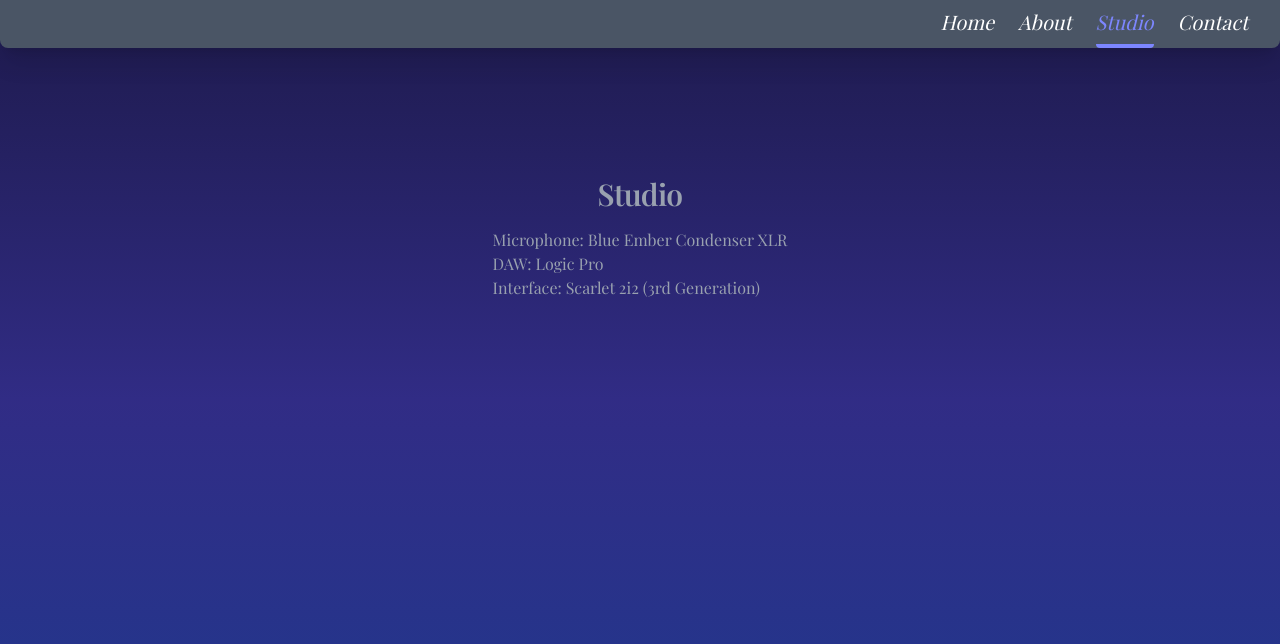
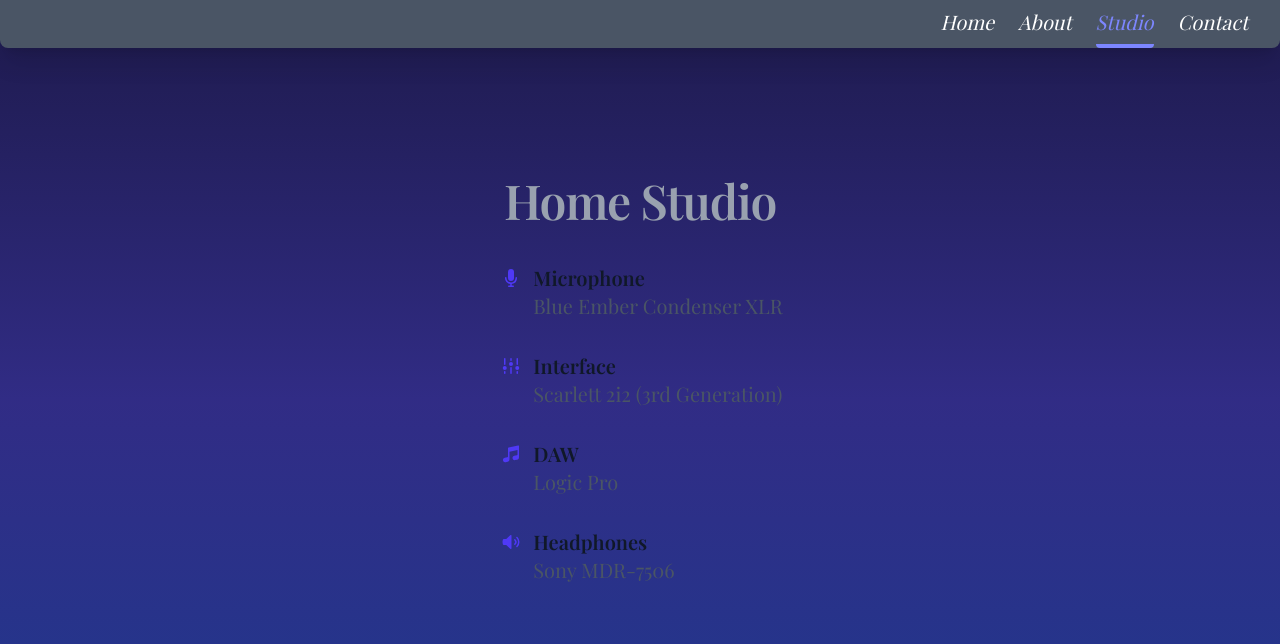
Before and after one commit to PiraTechnics/dyoungevo-portfolio, a Next.js app: page /studio in a window 1280 px wide. Shown: the top 644 px of the page. Built offline with nearby package versions, Linux system fonts and the light colour scheme; a web font is replaced by a local one.

Commit message:
Studio section icons and details

```diff
--- a/app/studio/page.tsx
+++ b/app/studio/page.tsx
@@ -1,14 +1,53 @@
+import {
+  AdjustmentsVerticalIcon,
+  MicrophoneIcon,
+  MusicalNoteIcon,
+  SpeakerWaveIcon,
+} from "@heroicons/react/20/solid";
+
+const studioItems = [
+  {
+    name: "Microphone",
+    details: "Blue Ember Condenser XLR",
+    icon: MicrophoneIcon,
+  },
+  {
+    name: "Interface",
+    details: "Scarlett 2i2 (3rd Generation)",
+    icon: AdjustmentsVerticalIcon,
+  },
+  {
+    name: "DAW",
+    details: "Logic Pro",
+    icon: MusicalNoteIcon,
+  },
+  {
+    name: "Headphones",
+    details: "Sony MDR-7506",
+    icon: SpeakerWaveIcon,
+  },
+];
+
 export default function Studio() {
   return (
     <div className="flex flex-col items-center justify-center">
-      <h2 className="text-3xl font-semibold text-pretty tracking-tight sm:text-4x  text-gray-400 dark:text-gray-300">
-        Studio
+      <h2 className="text-3xl font-semibold text-pretty tracking-tight text-gray-400 sm:text-4xl lg:text-5xl dark:text-gray-300">
+        Home Studio
       </h2>
-      <ul className="px-12 py-4 text-gray-400 dark:text-gray-300">
-        <li>Microphone: Blue Ember Condenser XLR</li>
-        <li>DAW: Logic Pro</li>
-        <li>Interface: Scarlet 2i2 (3rd Generation)</li>
-      </ul>
+      <dl className="mt-10 space-y-8 sm:text-lg lg:text-xl text-gray-600 dark:text-gray-400">
+        {studioItems.map((item) => (
+          <div key={item.name} className="relative pl-9">
+            <dt className="inline font-semibold text-gray-900 dark:text-white">
+              <item.icon
+                aria-hidden="true"
+                className="absolute top-1 left-1 size-5 text-indigo-600 dark:text-indigo-400"
+              />
+              {item.name}
+            </dt>{" "}
+            <dd className="">{item.details}</dd>
+          </div>
+        ))}
+      </dl>
     </div>
   );
 }
--- a/package.json
+++ b/package.json
@@ -10,6 +10,7 @@
   },
   "dependencies": {
     "@headlessui/react": "^2.2.10",
+    "@heroicons/react": "^2.2.0",
     "clsx": "^2.1.1",
     "next": "^16.3.0",
     "react": "19.2.8",
```
Also changed, not shown: 1 other file (tests, documents, lock files or other folders).
